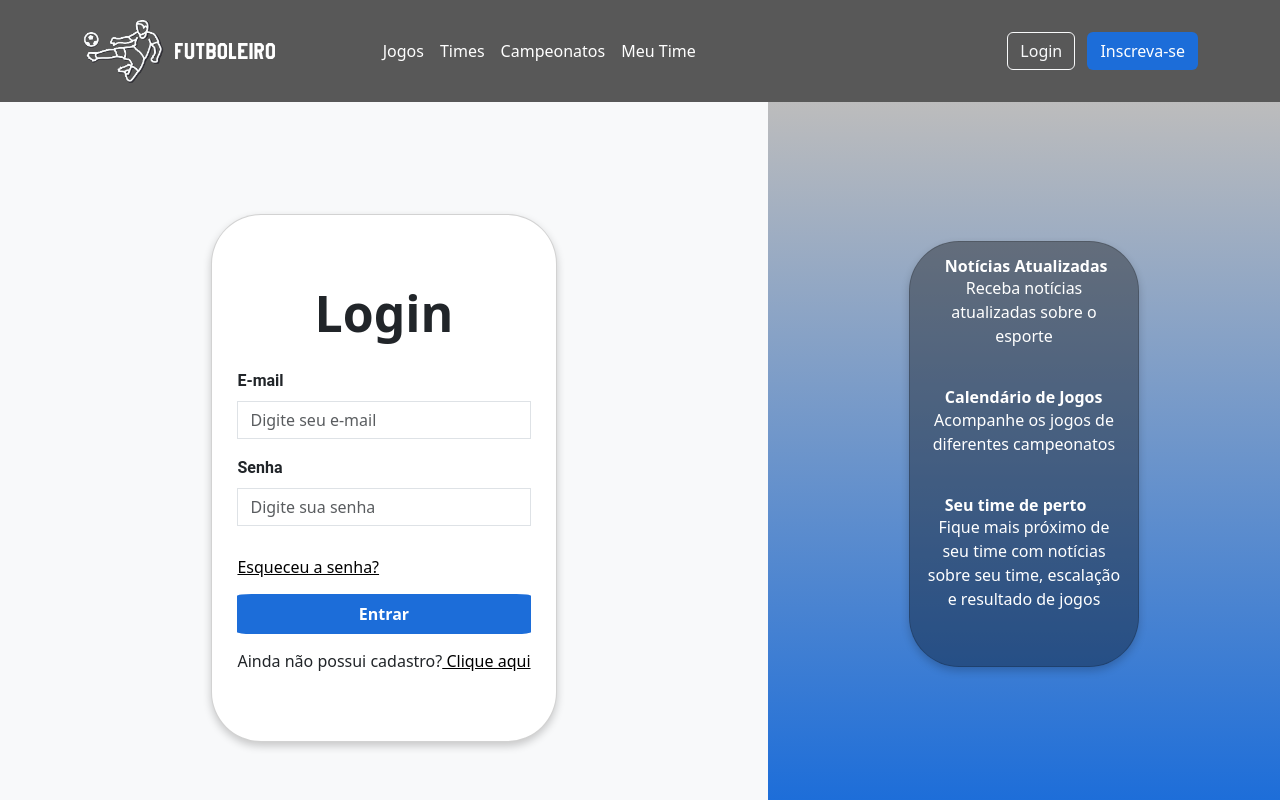
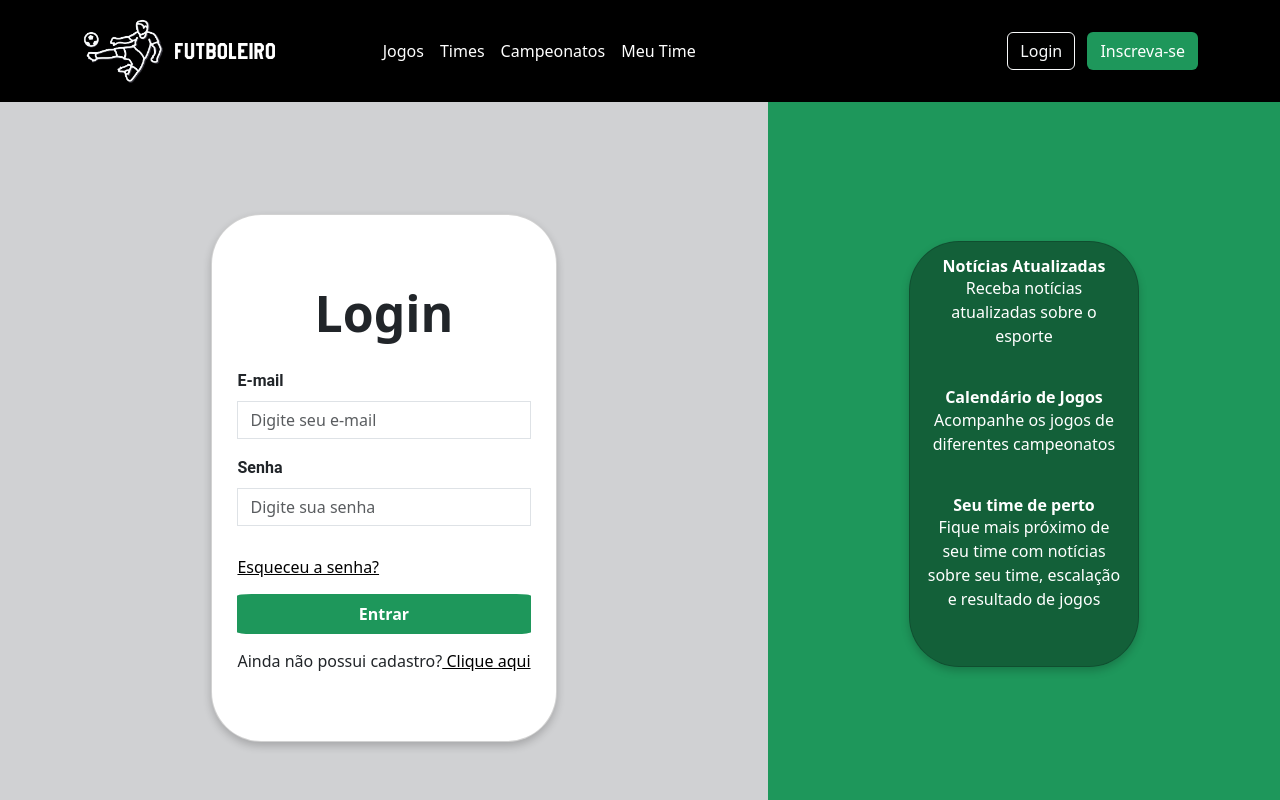
Before and after one commit to AW1-Projeto/BackEnd, a plain HTML site: page Frontend/Login.html in a window 1280 px wide. Shown: the top 800 px of the page. Drawn offline with nearby package versions, Linux system fonts and the light colour scheme; a script that the page names is missing.

Commit message:
Update Login.css

```diff
--- a/Frontend/styles/Login.css
+++ b/Frontend/styles/Login.css
@@ -1,6 +1,6 @@
 /*So preciso alongar, tirar bordar e o botão */
 body{
-    background-color: #f8f9fa;
+    background-color: #d0d1d3;
 }
 
 main {
@@ -10,7 +10,7 @@ main {
 }
 
 header {
-    background-color: #585858;
+    background-color: #000000;
     margin-bottom: 0;
 }
 
@@ -30,8 +30,8 @@ ul{
 
 .color
 {
-    background-color: #1C6DD9 !important;
-    color: white !important;
+    background-color: #1e975b !important;
+    color: #FFFFFF !important;
 }
 
 .direita {
@@ -43,8 +43,7 @@ ul{
     width: 40vw;
     flex-direction: column;
     /* background-color:  #94939398; */
-    background: linear-gradient( #94939398, #1C6DD9)
-
+    background-color:#1e975b
 
 }
 
@@ -59,8 +58,9 @@ ul{
 
 .text-direita {
     display: flex;
-    margin-left: 10px;
+    justify-content: center;
     align-items: center;
+    flex-direction: column;
 }
 
 .text-direita img {
@@ -78,7 +78,7 @@ ul{
     align-items: center;
     height: 100%;
     width: 60vw;
-    background-color: #f8f9fa;
+    background-color: #d0d1d3;
 }
 
 .card {
@@ -143,7 +143,7 @@ form {
     font-weight: bold;
     width: 100%;
     color: #FFFFFF;
-    background-color: #1C6DD9;
+    background-color: #1e975b;
     border: none;
     height: 40px;
     border-radius: 5%;
@@ -211,3 +211,7 @@ main{
 
 }
 }
+
+.links {
+    background-color: #d0d1d3;
+}
```
